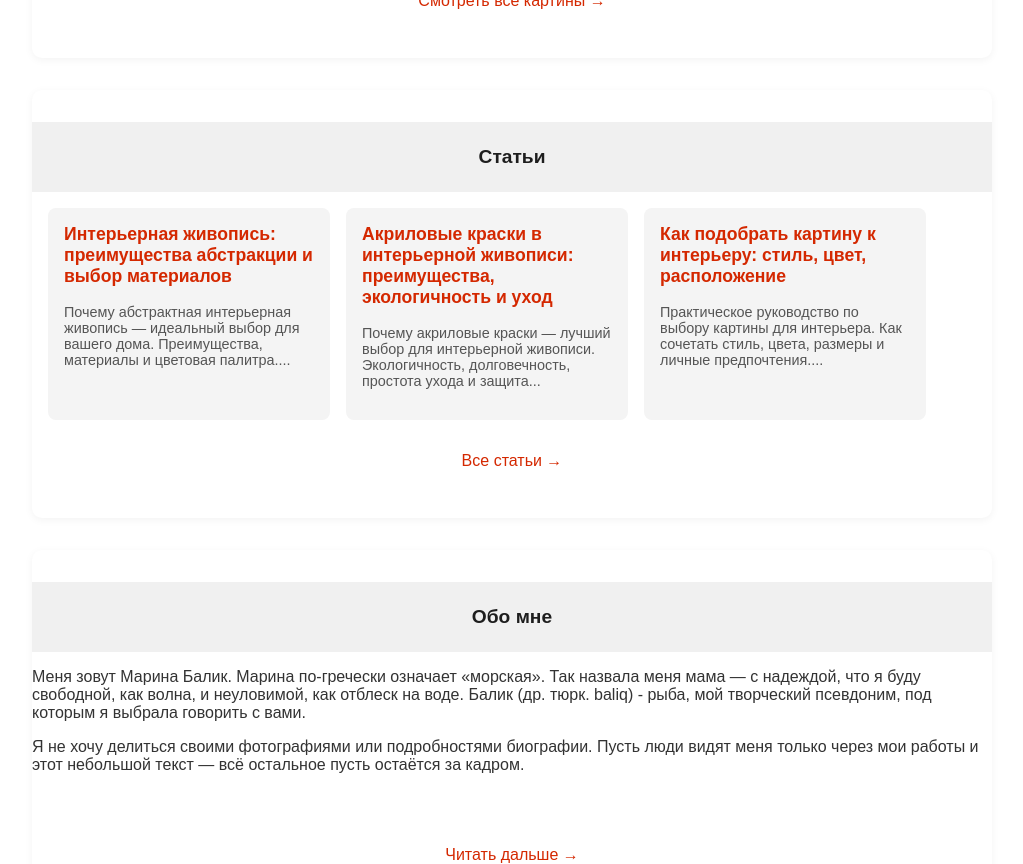
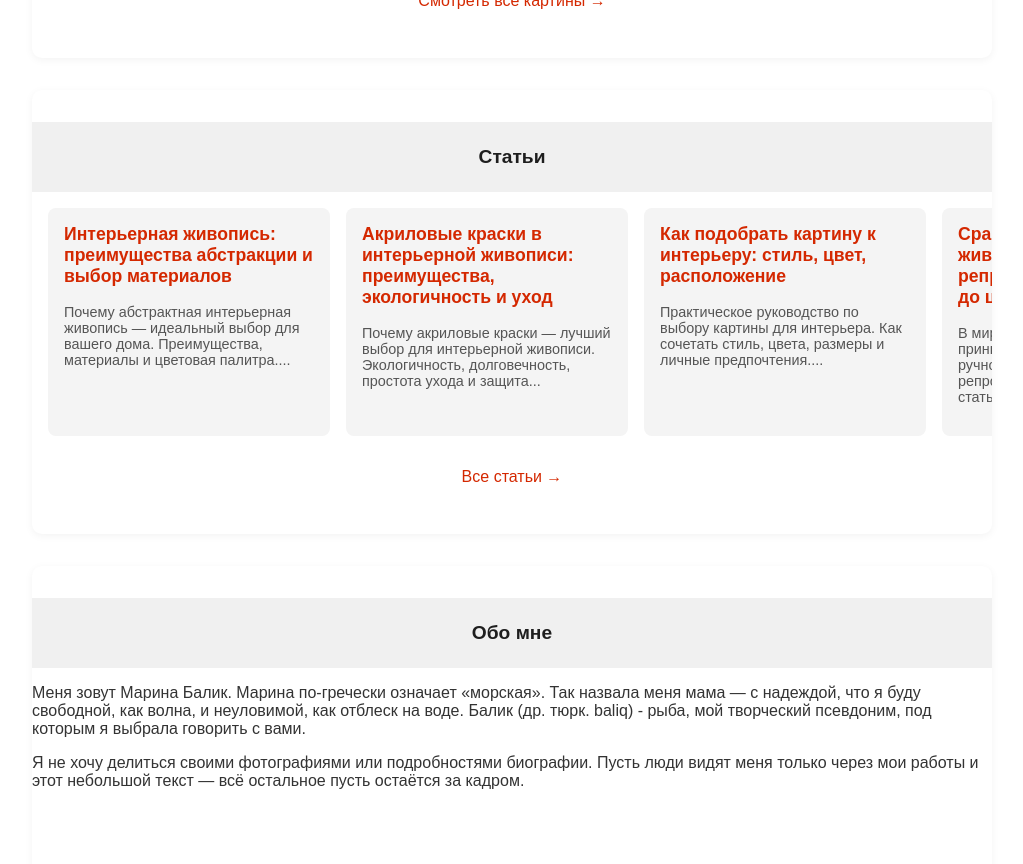
Before and after one commit to PicAbsArt/picabsart.github.io, a Jekyll site: the page built from index.html, in a window 1280 px wide and 900 px high, scrolled down 390 px, cut to the strip 36-900 px from the top of the window. Shown: the whole strip, without its empty margins (128-1151 px from the left). Built offline with Jekyll 4.4.1, drawn with Linux system fonts in a browser that asks for light colours; some web fonts are replaced.

Commit message:
Update print.md

```diff
--- a/_articles/print.md
+++ b/_articles/print.md
@@ -1,4 +1,10 @@
-# Сравнение ручной живописи и печатных репродукций: от технологии до ценности искусства
+---
+title: "Сравнение ручной живописи и печатных репродукций: от технологии до ценности искусства"
+description: "В мире искусства существует принципиальная разница между ручной живописью и печатными репродукциями. Эта подробная статья исследует 12 ключевых аспектов — от исторического развития и технологических процессов до визуальных характеристик, стоимости и коллекционной ценности."
+date: 2025-09-06 10:00:00 +0300
+categories: интерьер дизайн_интерьера живопись искусство акрил краски
+layout: article
+---
 
 ## Введение: два мира изобразительного искусства
 Современный арт-рынок предлагает два принципиально разных способа создания изображений: **традиционную ручную живопись** и **современные печатные технологии**. Это не просто разница в технике исполнения - это фундаментально разные философии создания и восприятия искусства. В данной статье мы проведём детальный анализ 12 ключевых аспектов, позволяющих понять глубинные различия между этими подходами.
```
